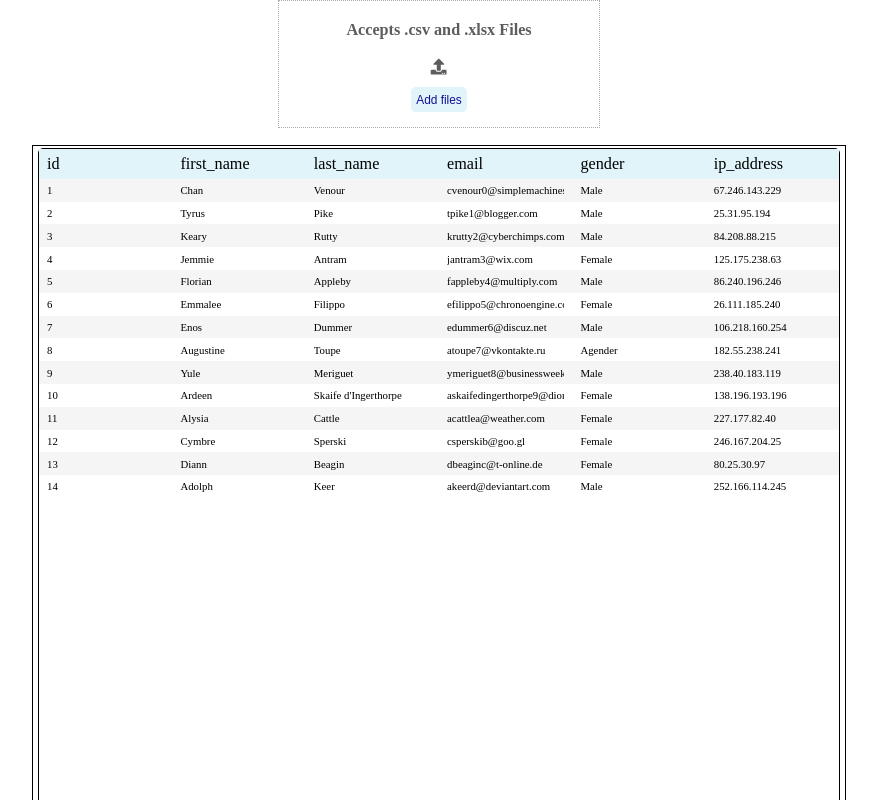
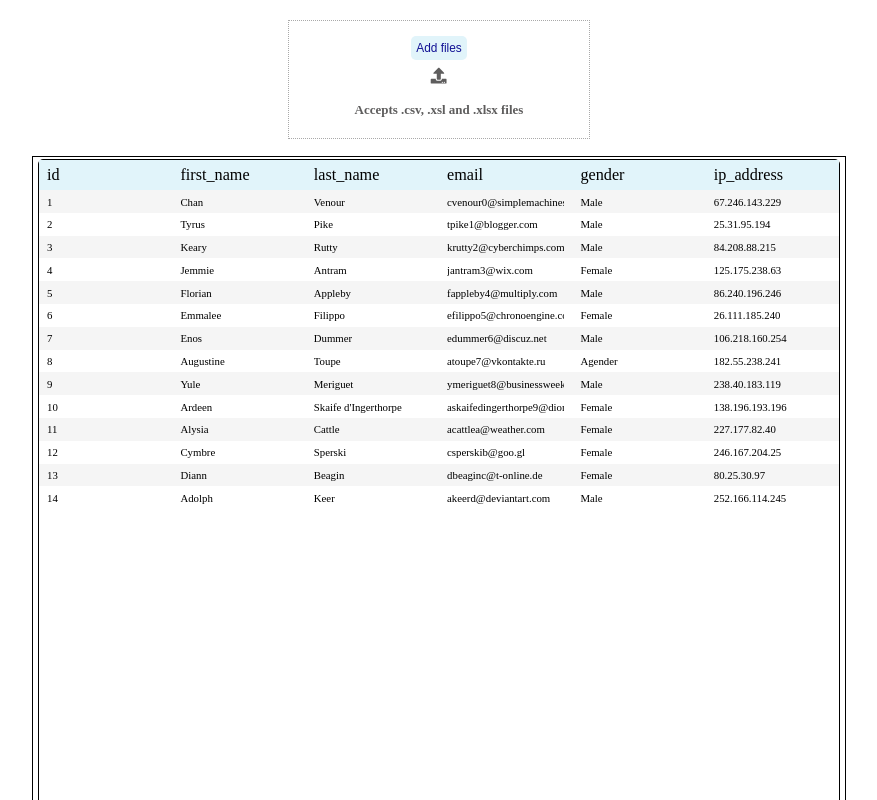
Before and after one commit to sommcoder/dashi, a React (Vite) app in the folder client/: page / in a window 1280 px wide. Shown: the top 800 px of the page, without its empty margins (201-1078 px from the left). Built offline with nearby package versions, Linux system fonts and the light colour scheme.

Commit message:
Trying to get the drop zone component working

```diff
--- a/client/src/components/DropZone/DropZone.css
+++ b/client/src/components/DropZone/DropZone.css
@@ -1,4 +1,4 @@
-.dropzone-container {
+#dropzone-container {
   display: grid;
   align-items: center;
   text-align: center;
@@ -6,45 +6,64 @@
   color: rgb(94, 93, 93);
   border: 1px dotted darkgrey;
   width: 300px;
-  padding: 10px;
+  padding: 15px 0 10px 0;
+  margin-top: 20px;
 }
 
-.dropzone-container:hover {
+#dropzone-container:hover {
   border: 1px dotted black;
   background-color: rgb(245, 245, 245);
   cursor: pointer;
 }
 
+#dropzone-container-error {
+  border: 1px dotted #7c2e2e;
+  background-color: rgb(226, 158, 158);
+}
+
 /* children of container: */
-.dropzone-container > * {
+#dropzone-container > * {
   margin: 5px;
   justify-self: center;
   padding: 0.5rem;
 }
 
-.dropzone-text {
-  font-size: 1.5rem;
+#dropzone-text {
+  font-size: 1.2rem;
   text-align: center;
   display: block;
+  content: "Acceps";
 }
 
-.dropzone-text-error-message {
-  font-size: 1.5rem;
+#dropzone-text-error-message {
+  font-size: 1.2rem;
   text-align: center;
   display: block;
-  color: red;
+  color: #7c2e2e;
 }
 
-.submit-file-button {
+#upload-svg-icon {
+  display: block;
+  transform: scale(150%);
+}
+
+#submit-file-button {
   display: block;
   background-color: rgb(225, 244, 250);
   font-size: 1.1rem;
   color: rgb(17, 17, 148);
   border-radius: 5px;
   border: none;
+  padding: 5px;
+  margin: 0 auto;
 }
 
-.upload-svg-icon {
-  display: block;
-  transform: scale(150%);
+/*  invisible input trigger to upload files */
+#hidden {
+  visibility: none;
 }
+
+/* prevents pointer events on children while dragging */
+.dragging {
+  pointer-events: none;
+}
--- a/client/src/components/DropZone/DropZone.jsx
+++ b/client/src/components/DropZone/DropZone.jsx
@@ -6,15 +6,28 @@ export default function DropZone() {
   const [files, setFiles] = useState(null);
   const inputRef = useRef();
 
-  const [fileState, setFile] = useState(true);
+  const [dragState, setDrag] = useState(false);
+  const [fileValidity, setFile] = useState(true);
 
   const handleDragEnter = (ev) => {
     ev.preventDefault();
-    if (ev.dataTransfer.items[0].type !== "text/csv") setFile(false);
+    // for of works, ev.dataTransfer.items is an iterable object NOT an array
+    for (const item of ev.dataTransfer.items) {
+      if (
+        item.type !== "text/csv" &&
+        item.type !==
+          "application/vnd.openxmlformats-officedocument.spreadsheetml.sheet"
+      ) {
+        setDrag(true);
+        setFile(false);
+      }
+      return;
+    }
   };
 
   const handleDragLeave = (ev) => {
     ev.preventDefault();
+    setDrag(false);
     setFile(true);
   };
 
@@ -24,20 +37,43 @@ export default function DropZone() {
 
   return (
     <div
-      className="dropzone-container"
+      id={
+        fileValidity
+          ? "dropzone-container"
+          : "dropzone-container-error dropzone-container"
+      }
       onDragEnter={handleDragEnter}
       onDragLeave={handleDragLeave}
       onDrop={handleDrop}
     >
-      {fileState ? (
-        <h3 className="dropzone-text">Accepts .csv and .xlsx Files</h3>
-      ) : (
-        <h3 className="dropzone-text-error-message">
-          file is not .csv or .xlsx format
-        </h3>
-      )}
-      <FaUpload className="upload-svg-icon" />
-      <button className="submit-file-button">Add files</button>
+      <button
+        id={fileValidity ? "submit-file-button" : "hidden"}
+        className={dragState ? "dragging" : ""}
+      >
+        Add files
+      </button>
+      <input id="hidden" className="dragging" type="file" title=" " hidden />
+      <FaUpload
+        id={fileValidity ? "upload-svg-icon" : "hidden"}
+        className={dragState ? "dragging" : ""}
+      />
+
+      <h3
+        className={dragState ? "dragging" : ""}
+        id={fileValidity ? "dropzone-text" : "dropzone-text-error-message"}
+      >
+        {fileValidity
+          ? "Accepts .csv, .xsl and .xlsx files"
+          : "file is not .csv, .xsl or .xlsx format"}
+      </h3>
     </div>
   );
 }
+
+/*
+
+1) drag State
+2) fileValidity State
+3) these things can happen together or individually
+
+*/
```
Also changed, not shown: 1 other file (tests, documents, lock files or other folders).
